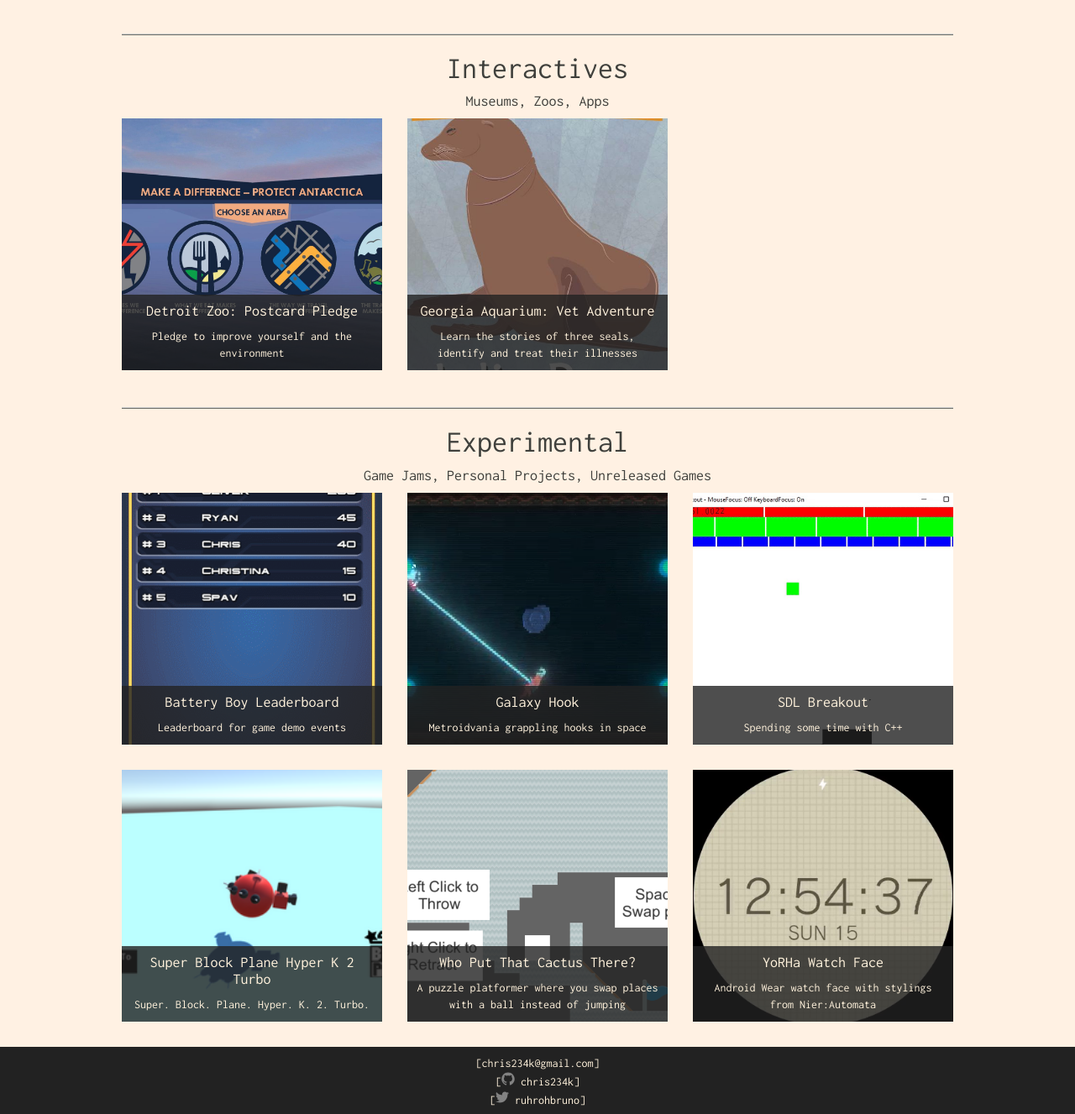
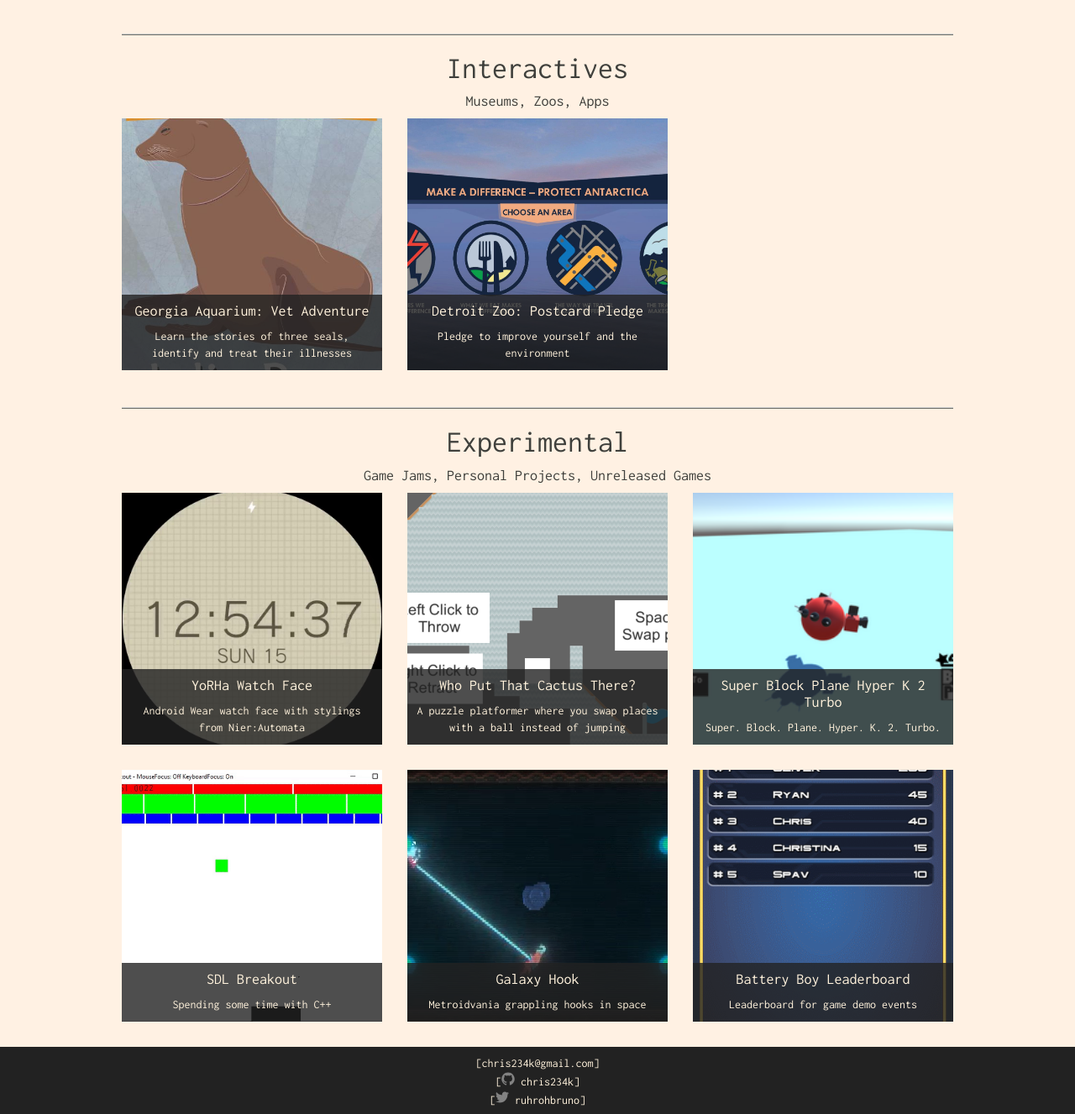
Before and after one commit to Chris234k/chris234k.github.io, a Jekyll site: the page built from index.html, in a window 1280 px wide and 1400 px high, scrolled down 823 px, cut to the strip 73-1400 px from the top of the window. Shown: the whole strip at 84% size. Built offline with Jekyll 4.4.1, drawn with Linux system fonts in a browser that asks for light colours.

Commit message:
Swapping order of grid rank so I don't have to edit every file to put one in the front

```diff
--- a/index.html
+++ b/index.html
@@ -11,7 +11,7 @@
     <h4>Released Video Games</h4>
   </span>
   <div class="row" style="text-align: center;">
-    {% assign games = site.games | sort: 'grid-rank' %}
+    {% assign games = (site.games | sort: 'grid-rank' | reverse) %}
       {% for game in games %}
         {% if game.grid-rank == -1 %}
           {% continue %}
@@ -36,7 +36,7 @@
       <h4>Museums, Zoos, Apps</h4>
   </span>
   <div class="row" style="text-align: center;">
-    {% assign ints = site.interactives | sort: 'grid-rank' %}
+    {% assign ints = (site.interactives | sort: 'grid-rank' | reverse) %}
     {% for int in ints %}
     <div class="col-md-4" style="padding-bottom: 30px;">
       <a href="{{int.url}}" class="no-fancy">
@@ -57,7 +57,7 @@
       <h4>Game Jams, Personal Projects, Unreleased Games</h4>
   </span>
   <div class="row" style="text-align: center;">
-    {% assign exps = site.experimental | sort: 'grid-rank' %}
+    {% assign exps = (site.experimental | sort: 'grid-rank' | reverse) %}
     {% for exp in exps %}
     <div class="col-md-4" style="padding-bottom: 30px;">
       <a href="{{exp.url}}" class="no-fancy">
```
Also changed, not shown: _games/cattsunami.md (+1 -1 lines), _games/deaddropdesperado.md (+1 -1 lines), _games/gelatoflicker.md (+1 -1 lines), _games/hibachihero.md (+1 -1 lines).
